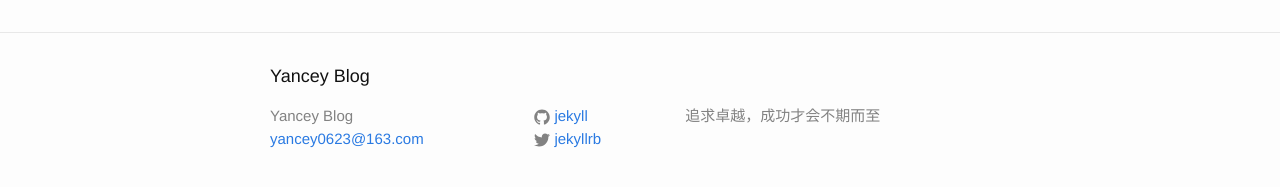
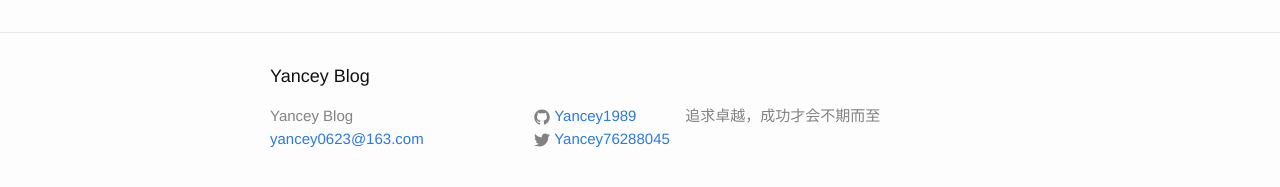
Before and after one commit to Yancey1989/back.yancey1989.github.io, a Jekyll site: the page built from about.md, in a window 1280 px wide. Shown: the part 318-505 px from the top of the page. Built offline with Jekyll 4.4.1, drawn with Linux system fonts in a browser that asks for light colours.

Commit message:
update twitter and github username

```diff
--- a/_config.yml
+++ b/_config.yml
@@ -12,8 +12,8 @@ description: > # this means to ignore newlines until "baseurl:"
   追求卓越，成功才会不期而至
 baseurl: "" # the subpath of your site, e.g. /blog
 url: "http://yancey.info" # the base hostname & protocol for your site
-twitter_username: jekyllrb
-github_username:  jekyll
+twitter_username: Yancey76288045
+github_username:  Yancey1989
 
 # Build settings
 markdown: kramdown
```
Also changed, not shown: 3 other files.
